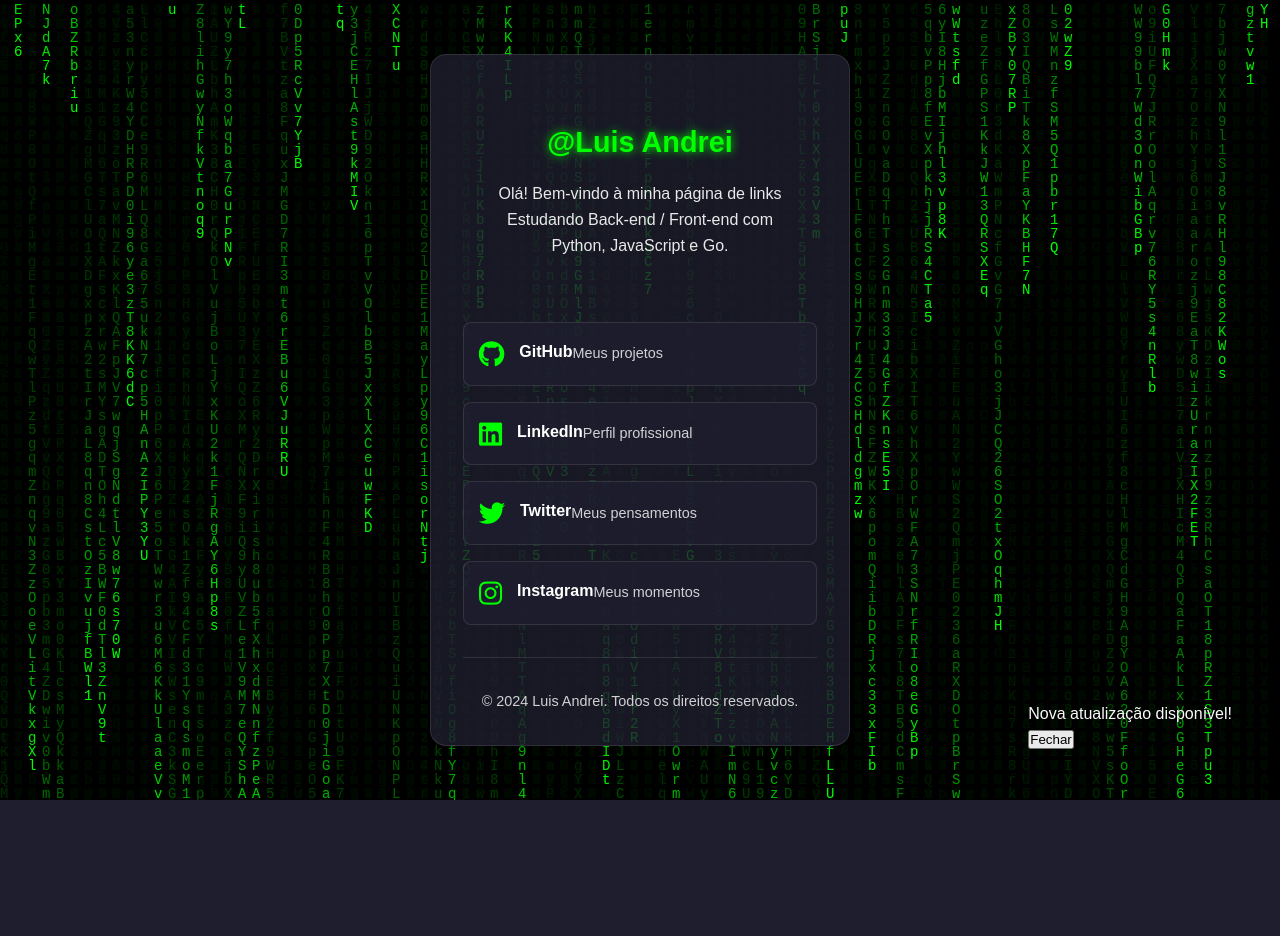
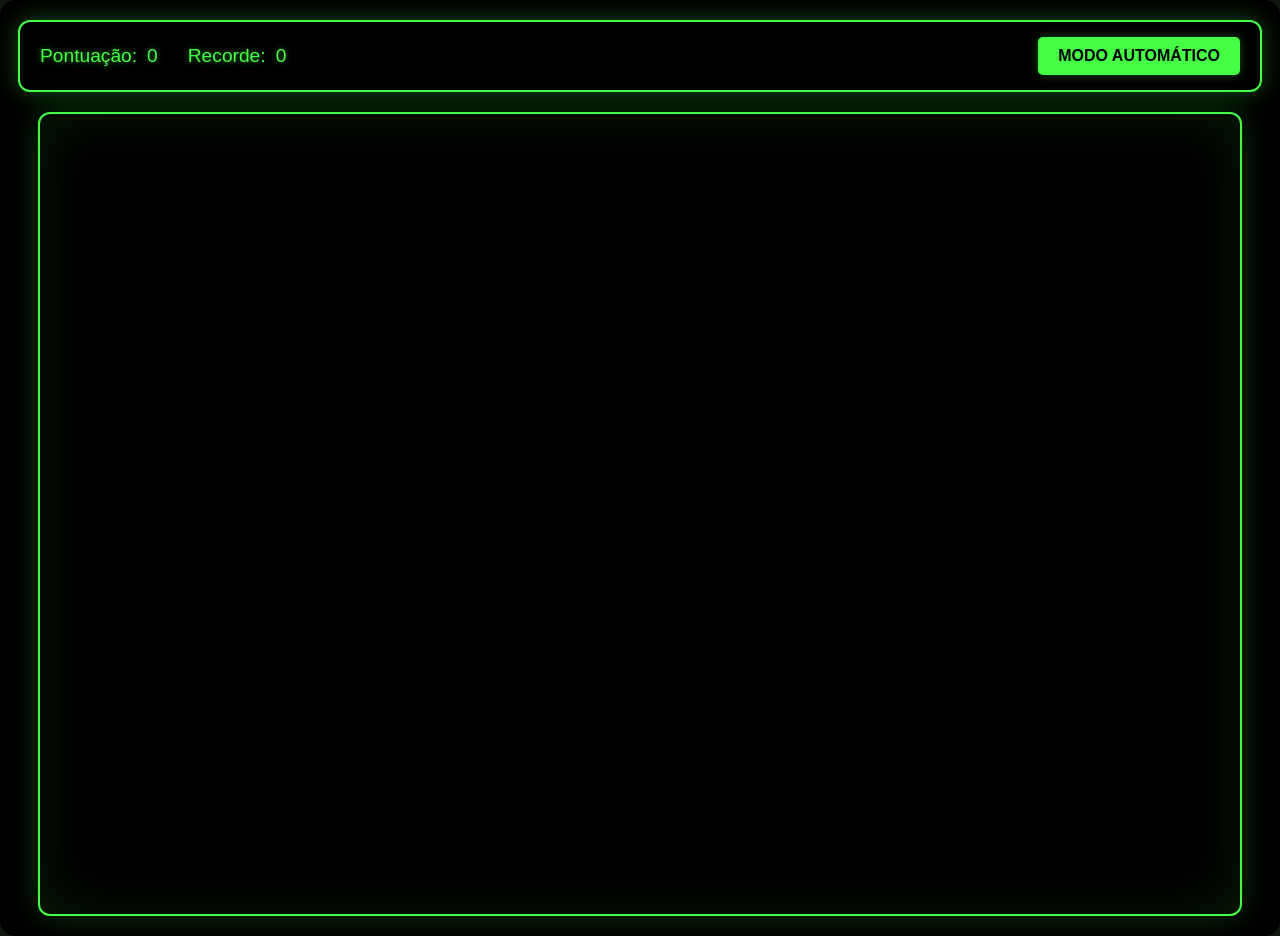
Before and after one commit to Luis-Andrei/teste, a website: page index.html in a window 1280 px wide. Before the commit the page ends 800 px from the top, so only its background shows below. Drawn offline with nearby package versions, Linux system fonts and the light colour scheme; files that its build step writes are made by us from their sources.

Commit message:
Add files via upload

```diff
--- a/index.html
+++ b/index.html
@@ -1,52 +1,26 @@
 <!DOCTYPE html>
 <html lang="pt-BR">
-
-<head>
-    <meta charset="UTF-8">
-    <meta name="viewport" content="width=device-width, initial-scale=1.0">
-    <meta name="description" content="Página de links pessoal de Luis Andrei">
-    <meta name="keywords" content="links, portfolio, projetos, desenvolvimento">
-    <title>Luis Andrei - Links</title>
+  <head>
+    <meta charset="UTF-8" />
+    <meta name="viewport" content="width=device-width, initial-scale=1.0" />
+    <title>Jogo de Tiro</title>
     <link rel="stylesheet" href="style.css">
-    <link rel="stylesheet" href="https://cdnjs.cloudflare.com/ajax/libs/font-awesome/6.0.0/css/all.min.css">
-</head>
-
-<body>
-    <div class="container">
-        <header class="profile">
-            <h1></h1>
-            <p></p>
-        </header>
-
-        <nav class="links" aria-label="Links importantes">
-            <a href="https://github.com/luisandrei" class="link-card" target="_blank">
-                <i class="fab fa-github"></i>
-                <span>GitHub</span>
-                <p>Meus projetos</p>
-            </a>
-            <a href="https://linkedin.com/in/luisandrei" class="link-card" target="_blank">
-                <i class="fab fa-linkedin"></i>
-                <span>LinkedIn</span>
-                <p>Perfil profissional</p>
-            </a>
-            <a href="https://twitter.com/luisandrei" class="link-card" target="_blank">
-                <i class="fab fa-twitter"></i>
-                <span>Twitter</span>
-                <p>Meus pensamentos</p>
-            </a>
-            <a href="https://instagram.com/luisandrei" class="link-card" target="_blank">
-                <i class="fab fa-instagram"></i>
-                <span>Instagram</span>
-                <p>Meus momentos</p>
-            </a>
-        </nav>
-
-        <footer>
-            <p>© 2024 Luis Andrei. Todos os direitos reservados.</p>
-        </footer>
+  </head>
+  <body>
+    <div class="game-container">
+      <div class="game-info">
+        <div class="score-container">
+          <div class="score">Pontuação: <span id="score">0</span></div>
+          <div class="high-score">Recorde: <span id="highScore">0</span></div>
+        </div>
+        <div class="controls">
+          <button id="autoMode">Modo Automático</button>
+        </div>
+      </div>
+      <div class="game-area">
+        <canvas id="gameCanvas"></canvas>
+      </div>
     </div>
-    <script src="https://cdn.jsdelivr.net/npm/canvas-confetti@1.5.1/dist/confetti.browser.min.js"></script>
-    <script src="script.js"></script>
-</body>
-
+    <script src="src/main.js"></script>
+  </body>
 </html>
--- a/style.css
+++ b/style.css
@@ -1,297 +1,134 @@
-/* Reset e estilos base */
 :root {
-    --primary-color: #fff;
-    --secondary-color: #1e1e2f;
-    --accent-color: #0f0;
-    --text-color: #fff;
-    --link-hover: #0f0;
-    --card-bg: rgba(30, 30, 47, 0.8);
-    --card-border: rgba(255, 255, 255, 0.1);
-    --card-shadow: 0 4px 6px rgba(0, 0, 0, 0.1);
-    --font-primary: 'Poppins', sans-serif;
-}
-
-* {
-    margin: 0;
-    padding: 0;
-    box-sizing: border-box;
+    --green-neon: #44ff44;
+    --green-neon-light: #66ff66;
+    --bg-dark: #000;
+    --bg-body: #111;
+    --font-main: 'Arial', sans-serif;
 }
 
 body {
-    font-family: var(--font-primary);
-    background-color: var(--secondary-color);
-    color: var(--text-color);
-    line-height: 1.6;
-    min-height: 100vh;
+    margin: 0;
+    padding: 0;
+    background-color: var(--bg-body);
+    font-family: var(--font-main);
+    color: var(--green-neon);
     display: flex;
     justify-content: center;
     align-items: center;
-    padding: 2rem;
+    min-height: 100vh;
 }
 
-/* Container principal */
-.container {
+.game-container {
+    display: flex;
+    flex-direction: column;
+    align-items: center;
+    gap: 20px;
+    padding: 20px;
     width: 100%;
-    max-width: clamp(320px, 90vw, 420px);
-    margin: 0 auto;
-    padding: 2rem;
-    background: var(--card-bg);
-    border-radius: 1rem;
-    box-shadow: var(--card-shadow);
-    border: 1px solid var(--card-border);
+    max-width: 1400px;
+    background-color: var(--bg-dark);
+    border-radius: 15px;
+    box-shadow: 0 0 50px rgba(68, 255, 68, 0.1);
 }
 
-/* Estilos do cabeçalho */
-header {
-    text-align: center;
-    margin-bottom: 3rem;
-    padding: 2rem;
-    border: 1px solid var(--terminal-border);
-    border-radius: 8px;
-    box-shadow: 0 0 20px var(--terminal-shadow);
+.game-info {
+    display: flex;
+    justify-content: space-between;
+    align-items: center;
+    width: 100%;
+    max-width: 1200px;
+    padding: 15px 20px;
+    background-color: rgba(0, 0, 0, 0.85);
+    border: 2px solid var(--green-neon);
+    border-radius: 12px;
+    box-shadow: 0 0 25px rgba(68, 255, 68, 0.3);
 }
 
-.profile {
-    text-align: center;
-    margin-bottom: 2rem;
+.score-container {
+    display: flex;
+    gap: 30px;
+    font-size: clamp(1.2em, 1.5vw, 1.8em);
+    text-shadow: 0 0 6px rgba(68, 255, 68, 0.5);
 }
 
-.profile h1 {
-    font-size: 1.8rem;
-    margin-bottom: 1rem;
-    color: var(--accent-color);
-    text-shadow: 0 0 10px var(--accent-color);
+.score, .high-score {
+    display: flex;
+    align-items: center;
+    gap: 10px;
 }
 
-.profile p {
-    font-size: 1rem;
-    opacity: 0.9;
+.controls {
+    display: flex;
+    gap: 15px;
 }
 
-/* Container de links */
-.links {
+.game-area {
     display: flex;
-    flex-direction: column;
-    gap: 1rem;
+    justify-content: center;
+    width: 100%;
 }
 
-/* Estilos dos cards de link */
-.link-card {
-    display: flex;
-    align-items: center;
-    padding: 1rem;
-    background: var(--card-bg);
-    border-radius: 0.5rem;
-    text-decoration: none;
-    color: var(--text-color);
-    transition: transform 0.3s ease;
-    border: 1px solid var(--card-border);
+#gameCanvas {
+    background-color: var(--bg-dark);
+    border: 2px solid var(--green-neon);
+    border-radius: 12px;
+    width: 1200px;
+    height: 800px;
+    box-shadow: 0 0 30px rgba(68, 255, 68, 0.2), 0 0 60px rgba(68, 255, 68, 0.1) inset;
 }
 
-.link-card:hover {
-    transform: translateY(-2px);
-    border-color: var(--accent-color);
-    box-shadow: 0 0 20px var(--accent-color);
+button {
+    padding: 10px 20px;
+    background-color: #44ff44;
+    color: #000;
+    border: none;
+    border-radius: 5px;
+    cursor: pointer;
+    font-size: 1em;
+    font-weight: bold;
+    text-transform: uppercase;
+    transition: all 0.3s ease;
+    box-shadow: 0 0 10px rgba(68, 255, 68, 0.3);
 }
 
-.link-card i {
-    font-size: 1.5rem;
-    margin-right: 1rem;
-    color: var(--accent-color);
+button:hover {
+    background-color: #66ff66;
+    transform: scale(1.05);
+    box-shadow: 0 0 15px rgba(68, 255, 68, 0.5);
 }
 
-.link-card span {
-    font-weight: 600;
-    margin-bottom: 0.25rem;
+button.active {
+    background-color: #ff4444;
+    color: white;
+    box-shadow: 0 0 10px rgba(255, 68, 68, 0.3);
 }
 
-.link-card p {
-    font-size: 0.9rem;
-    opacity: 0.8;
+button.active:hover {
+    background-color: #ff6666;
+    box-shadow: 0 0 15px rgba(255, 68, 68, 0.5);
 }
 
-/* Estilos do rodapé */
-footer {
-    text-align: center;
-    margin-top: 2rem;
-    padding-top: 2rem;
-    border-top: 1px solid var(--card-border);
+/* Scrollbar Styling */
+#scoreList {
+    scrollbar-width: thin;
+    scrollbar-color: var(--green-neon) rgba(0, 0, 0, 0.3);
 }
 
-footer p {
-    font-size: 0.9rem;
-    opacity: 0.8;
+#scoreList::-webkit-scrollbar {
+    width: 6px;
 }
 
-/* Botão de alternar tema */
-#theme-toggle {
-    position: fixed;
-    top: 1rem;
-    right: 1rem;
-    background: transparent;
-    border: 1px solid var(--terminal-border);
-    color: var(--terminal-text);
-    padding: 0.5rem 1rem;
-    border-radius: 4px;
-    cursor: pointer;
-    transition: all 0.3s ease;
+#scoreList::-webkit-scrollbar-track {
+    background: rgba(0, 0, 0, 0.3);
+    border-radius: 3px;
 }
 
-#theme-toggle:hover {
-    background: var(--terminal-hover);
-    color: var(--terminal-hover-text);
+#scoreList::-webkit-scrollbar-thumb {
+    background: var(--green-neon);
+    border-radius: 3px;
+    box-shadow: 0 0 5px rgba(68, 255, 68, 0.5);
 }
 
-/* Efeito de sobreposição do fundo */
-body::before {
-    content: "";
-    position: fixed;
-    top: 0;
-    left: 0;
-    width: 100%;
-    height: 100%;
-    background: linear-gradient(
-        to bottom,
-        rgba(0, 0, 0, 0.3) 0%,
-        rgba(0, 0, 0, 0.4) 50%,
-        rgba(0, 0, 0, 0.3) 100%
-    );
-    pointer-events: none;
-    z-index: -1;
+#scoreList::-webkit-scrollbar-thumb:hover {
+    background: var(--green-neon-light);
 }
-
-/* Estilos do canvas */
-canvas {
-    position: fixed;
-    top: 0;
-    left: 0;
-    width: 100%;
-    height: 100%;
-    pointer-events: none;
-    z-index: 0;
-    user-select: none;
-    -webkit-user-select: none;
-    -ms-user-select: none;
-}
-
-/* Notificação de atualização */
-.update-notification {
-    position: fixed;
-    bottom: 2rem;
-    right: 2rem;
-    background: var(--terminal-bg);
-    border: 1px solid var(--terminal-border);
-    padding: 1rem;
-    border-radius: 8px;
-    box-shadow: 0 0 20px var(--terminal-shadow);
-    z-index: 1000;
-    animation: slideIn 0.3s ease;
-    color: var(--terminal-text);
-}
-
-.update-notification.fade-out {
-    animation: fadeOut 0.5s ease forwards;
-}
-
-/* Tags de código flutuantes */
-.code-float {
-    position: fixed;
-    font-size: 14px;
-    color: rgba(0, 255, 0, 0.3);
-    font-family: 'Courier New', monospace;
-    pointer-events: none;
-    animation: float-code 12s linear infinite;
-    z-index: -1;
-    -webkit-user-select: none;
-    user-select: none;
-}
-
-/* Animações */
-@keyframes pulse {
-    0% { transform: scale(1); }
-    50% { transform: scale(1.1); }
-    100% { transform: scale(1); }
-}
-
-@keyframes slideIn {
-    from {
-        transform: translateX(100%);
-        opacity: 0;
-    }
-    to {
-        transform: translateX(0);
-        opacity: 1;
-    }
-}
-
-@keyframes fadeOut {
-    from {
-        opacity: 1;
-    }
-    to {
-        opacity: 0;
-    }
-}
-
-@keyframes float-code {
-    0% {
-        transform: translateY(100vh) translateX(0);
-        opacity: 0;
-    }
-    10% {
-        opacity: 0.3;
-    }
-    90% {
-        opacity: 0.3;
-    }
-    100% {
-        transform: translateY(-100px) translateX(100px);
-        opacity: 0;
-    }
-}
-
-@keyframes glitch {
-    0% {
-        transform: translate(0);
-    }
-    20% {
-        transform: translate(-2px, 2px);
-    }
-    40% {
-        transform: translate(-2px, -2px);
-    }
-    60% {
-        transform: translate(2px, 2px);
-    }
-    80% {
-        transform: translate(2px, -2px);
-    }
-    100% {
-        transform: translate(0);
-    }
-}
-
-/* Estilos responsivos */
-@media (max-width: 768px) {
-    .container {
-        padding: 1rem;
-    }
-
-    .profile h1 {
-        font-size: 1.5rem;
-    }
-
-    .link-card {
-        padding: 0.75rem;
-    }
-}
-
-/* Acessibilidade */
-@media (prefers-reduced-motion: reduce) {
-    * {
-        animation-duration: 0.01ms !important;
-        animation-iteration-count: 1 !important;
-        transition-duration: 0.01ms !important;
-        scroll-behavior: auto !important;
-    }
-}
```
Also changed, not shown: package.json (+8 -22 lines), vite.config.js (+15 -18 lines), 1 other file.
